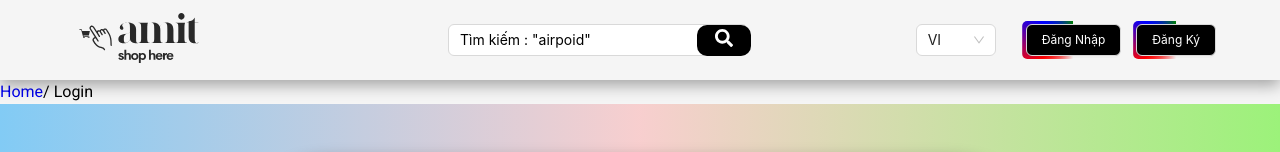
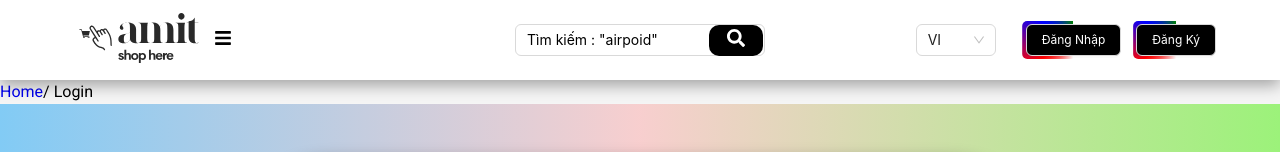
Before and after one commit to phamliem01ynd/shop, a React (Create React App) app: page /login in a window 1280 px wide. Shown: the top 152 px of the page. Built offline with nearby package versions, Linux system fonts and the light colour scheme; no server answers.

Commit message:
feature: update-drawer-menu

```diff
--- a/src/components/header/header.jsx
+++ b/src/components/header/header.jsx
@@ -10,11 +10,21 @@ import { FaCartPlus } from "react-icons/fa";
 import { FaBars } from "react-icons/fa";
 const Header = () => {
   const placeholders = ["laptop", "phone", "speaker", "airpoid", "electronic"];
+  let timeoutRef = null;
   const [placeholder, setPlaceholder] = useState(placeholders[0]);
   const { auth, setAuth } = useContext(authContext);
   const [isMobile, setIsMobile] = useState(window.innerWidth <= 576);
   const navigate = useNavigate();
   const [openDrawer, setOpenDrawer] = useState(false);
+  const handleMouseEnter = () => {
+    if (timeoutRef) clearTimeout(timeoutRef);
+    setOpenDrawer(true);
+  };
+  const handleMouseLeave = () => {
+    timeoutRef = setTimeout(() => {
+      setOpenDrawer(false);
+    }, 1000);
+  };
   useEffect(() => {
     const handleResize = () => setIsMobile(window.innerWidth <= 576);
     window.addEventListener("resize", handleResize);
@@ -37,6 +47,13 @@ const Header = () => {
             <Link to="/">
               <Logo />
             </Link>
+            <div
+              className="icon-menu"
+              onMouseEnter={handleMouseEnter}
+              onMouseLeave={handleMouseLeave}
+            >
+              <FaBars className="icon" />
+            </div>
           </Col>
           <Col xxl={8} xl={8} lg={8} md={8} sm={0} xs={0}>
             <div className="header__search">
@@ -48,7 +65,7 @@ const Header = () => {
           </Col>
           <Col xxl={8} xl={8} lg={8} md={8} sm={12} xs={12}>
             <div className="header__right">
-            <Select
+              <Select
                 defaultValue={"VI"}
                 style={{ width: 80 }}
                 onChange={handleOnChange}
@@ -57,7 +74,7 @@ const Header = () => {
                 <Select.Option value="ENG">ENG</Select.Option>
               </Select>
               {isMobile ? (
-                <div className="icon-menu" onClick={() => setOpenDrawer(true)}>
+                <div className="icon-menu">
                   <FaBars className="icon" />
                 </div>
               ) : (
@@ -110,10 +127,20 @@ const Header = () => {
           </Col>
         </Row>
         <Drawer
-          name="menu"
+          title="Menu"
           onClose={() => setOpenDrawer(false)}
           open={openDrawer}
+          onMouseEnter={handleMouseEnter}
+          onMouseLeave={handleMouseLeave}
+          placement="top"
+          height={"150px"}
         >
+          <div className="header__menu">
+            <Link>Home</Link>
+            <Link>Shop</Link>
+            <Link>About</Link>
+            <Link>Cart</Link>
+          </div>
           <div className="header__login">
             {auth.isAuthenticated ? (
               <>
--- a/src/components/header/header.scss
+++ b/src/components/header/header.scss
@@ -3,17 +3,45 @@ header {
   max-height: 12rem;
   min-height: 8rem;
   box-shadow: rgba(0, 0, 0, 0.35) 0px 5px 15px;
+  background-color: #fff;
   position: sticky;
   z-index: 999;
+  top: 0;
   display: flex;
   align-items: center;
   justify-content: center;
   overflow: hidden;
+  .ant-drawer{
+    width: 100%;
+    top: 8rem;
+    border: none;
+  }
 }
-
+.header__menu{
+  display: flex;
+  align-items: start;
+  justify-content: start;
+  a{
+    font-size: 18px;
+    font-weight: 500;
+    text-transform: uppercase;
+    color: #000;
+    transition: all 0.3s ease-in-out;
+    padding: 0 1.5rem;
+    &:hover{
+      transform: scale(1.1);
+      color: red;
+    }
+  }
+}
 .header {
   width: 90%;
   margin: 0 auto;
+  .ant-col:first-child {
+    display: flex;
+    align-items: center;
+    justify-content: start;
+  }
   .ant-row {
     display: flex;
     align-items: center;
@@ -23,16 +51,16 @@ header {
     display: flex;
     align-items: center;
     justify-content: center;
-    position: relative;
-    width: 30rem;
-    height: auto;
+    input {
+      width: 25rem;
+    }
     input::placeholder {
       color: #000;
     }
     .icon {
       position: absolute;
       text-align: center;
-      right: -1%;
+      right: 18%;
       padding: 2px 18px 2px 18px;
       background: #000;
       border-radius: 1rem;
@@ -78,6 +106,12 @@ header {
 }
 .icon {
   font-size: 1.8rem;
+  cursor: pointer;
+  transition: transform 0.3s, color 0.3s;
+  &:hover {
+    transform: scale(1.1);
+    color: aqua;
+  }
 }
 button {
   span {
--- a/src/pages/home/homePage.jsx
+++ b/src/pages/home/homePage.jsx
@@ -14,7 +14,6 @@ const HomePage = () => {
   const { product } = useContext(productContext);
   const [showConfetti, setShowConfetti] = useState(false);
   console.log(product);
-
   useEffect(() => {
     if (localStorage.getItem("showConfetti") === "true") {
       setShowConfetti(true);
--- a/src/pages/home/homePage.scss
+++ b/src/pages/home/homePage.scss
@@ -1,3 +1,25 @@
+@keyframes appearright {
+  from {
+    transform: translateX(-50%);
+    opacity: 0;
+  }
+  to {
+    transform: translateX(0);
+    opacity: 1;
+  }
+}
+
+@keyframes scaleRight {
+  from {
+    transform: scale(0);
+    opacity: 0;
+  }
+  to {
+    transform: scale(1);
+    opacity: 1;
+  }
+}
+
 .Content {
   width: 100vw;
   height: auto;
@@ -17,11 +39,14 @@
   }
 }
 .Content2 {
+  animation: appearright ease-in-out 0.3s;
+  animation-timeline: view();
+  animation-range: entry 30%;
   width: 90%;
   margin: 0 auto;
 }
 .Content3 {
-  animation: appearright linear;
+  animation: scaleRight ease-in-out 0.3s;
   animation-timeline: view();
   animation-range: entry 30%;
   margin: 60px auto;
@@ -62,7 +87,7 @@
       display: flex;
       justify-content: start;
       flex-direction: column;
-      input{
+      input {
         width: 35rem;
       }
       button {
@@ -72,7 +97,7 @@
         background-color: #000;
         color: #fff;
         margin: 0.5rem 0;
-        span{
+        span {
           font-size: 14px;
         }
       }
@@ -86,37 +111,37 @@
   }
 }
 .Content4 {
-  animation: appearright linear;
+  animation: scaleRight ease-in-out 0.3s;
   animation-timeline: view();
   animation-range: entry 30%;
   width: 90%;
   margin: 0px auto 60px auto;
   height: auto;
   box-shadow: rgba(0, 0, 0, 0.35) 0px 5px 15px;
-  &__block{
+  &__block {
     display: flex;
     align-items: center;
     justify-content: center;
   }
-  &__detail{
+  &__detail {
     display: flex;
     align-items: center;
     justify-content: center;
-    border-right: 1px solid #000 ;
+    border-right: 1px solid #000;
     width: 20%;
     height: calc(auto + 3rem);
-    .icon{
+    .icon {
       font-size: 5rem;
       color: #0ccaf9;
       margin: 0 1.5rem;
     }
   }
-  &__title{
+  &__title {
     display: flex;
     align-items: center;
     justify-content: center;
     flex-direction: column;
-    p{
+    p {
       font-size: 14px;
       opacity: 0.6;
     }
@@ -124,6 +149,9 @@
 }
 
 .Content5 {
+  animation: scaleRight ease-in-out 0.3s;
+  animation-timeline: view();
+  animation-range: entry 30%;
   width: 90%;
   margin: 0 auto 5rem auto;
   background-image: linear-gradient(to right, #94eaff, #0ccaf9);
@@ -131,29 +159,29 @@
   align-items: center;
   justify-content: center;
   flex-direction: column;
-  form{
+  form {
     display: flex;
     align-items: center;
     justify-content: center;
     flex-direction: column;
-    button{
+    button {
       margin: 1.5rem 0;
-      padding: 0.5rem 1.5rem 0.5rem 1.5rem!important;
-      span{
+      padding: 0.5rem 1.5rem 0.5rem 1.5rem !important;
+      span {
         font-size: 1.4rem;
       }
     }
-    .information{
+    .information {
       display: flex;
       align-items: center;
       justify-content: space-between;
       margin-bottom: 1.5rem;
-      .name{
+      .name {
         margin-right: 1.5rem;
       }
     }
-    .title{
-      input:first-child{
+    .title {
+      input:first-child {
         margin-bottom: 1.5rem;
       }
     }
@@ -161,9 +189,9 @@
 }
 
 @media (max-width: 768px) {
-  .Content4{
-    .title{
-      p{
+  .Content4 {
+    .title {
+      p {
         display: none;
       }
     }
```
